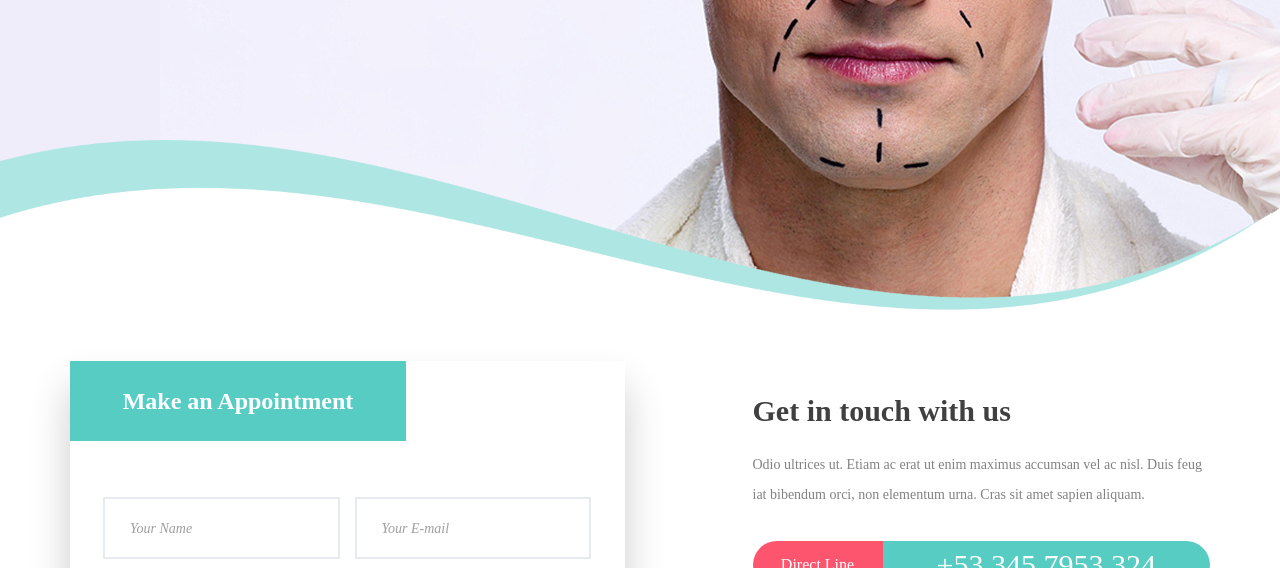
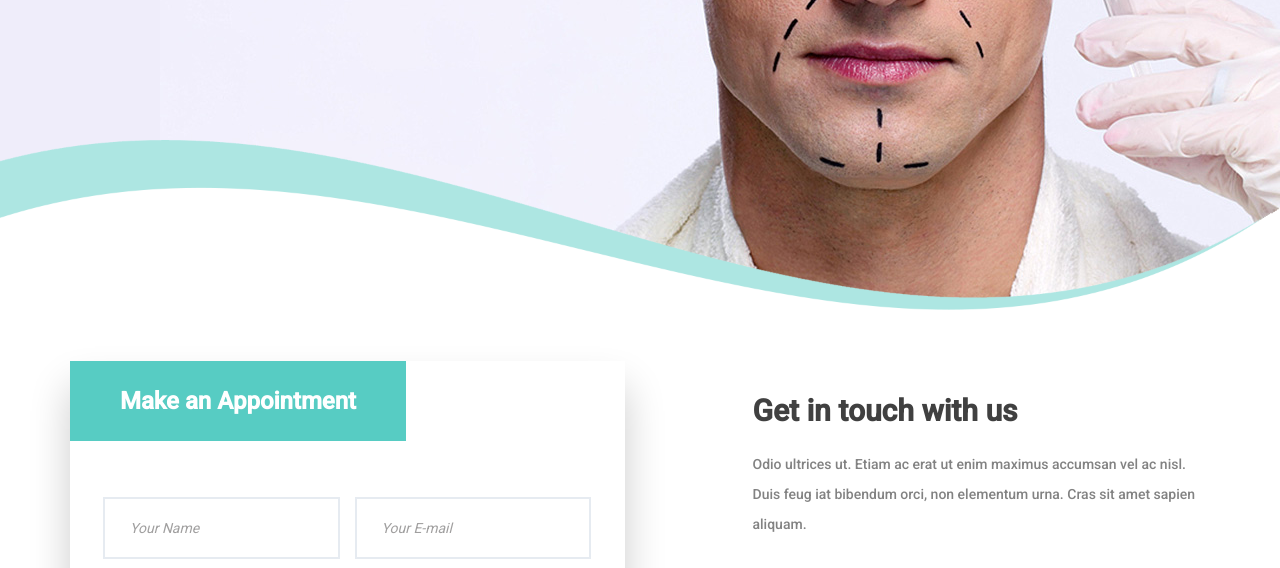
Before and after one commit to smoedesign/drpro-master, a plain HTML site: page contact.html in a window 1280 px wide. Shown: the part 315-883 px from the top of the page. Drawn offline with Linux system fonts and the light colour scheme; some packages are replaced by stand-ins of ours.

Commit message:
first commitdkk

```diff
--- a/contact.html
+++ b/contact.html
@@ -11,6 +11,12 @@
 <link href="plugins/jquery-datepicker/jquery-ui.css" rel="stylesheet" type="text/css">
 <link rel="stylesheet" type="text/css" href="styles/contact.css">
 <link rel="stylesheet" type="text/css" href="styles/contact_responsive.css">
+<link rel="preconnect" href="https://fonts.googleapis.com" />
+<link rel="preconnect" href="https://fonts.gstatic.com" crossorigin />
+<link
+  href="https://fonts.googleapis.com/css2?family=Roboto:wght@400;500&family=Poppins:wght@600;700&display=swap"
+  rel="stylesheet"
+/>
 </head>
 <body>
 
--- a/styles/contact.css
+++ b/styles/contact.css
@@ -21,7 +21,6 @@
 1. Fonts
 ***********/
 
-@import url('https://fonts.googleapis.com/css?family=Montserrat:400,500,600,700,800,900');
 
 /*********************************
 2. Body and some general stuff
@@ -37,7 +36,7 @@
 }
 body
 {
-    font-family: "Font Awesome 5 Free";
+	font-family: 'Roboto', sans-serif;
 	font-size: 14px;
 	font-weight: 400;
 	background: #FFFFFF;
@@ -58,7 +57,7 @@ ul
 }
 p
 {
-    font-family: "Font Awesome 5 Free";
+	font-family: 'Roboto', sans-serif;
 	font-size: 14px;
 	line-height: 2.14;
 	font-weight: 500;
@@ -128,7 +127,7 @@ h4{font-size: 24px;}
 h5{font-size: 18px;}
 h1, h2, h3, h4, h5, h6
 {
-    font-family: "Font Awesome 5 Free";
+	font-family: 'Poppins', sans-serif;
 	-webkit-font-smoothing: antialiased;
 	-webkit-text-shadow: rgba(0,0,0,.01) 0 0 1px;
 	text-shadow: rgba(0,0,0,.01) 0 0 1px;
```
